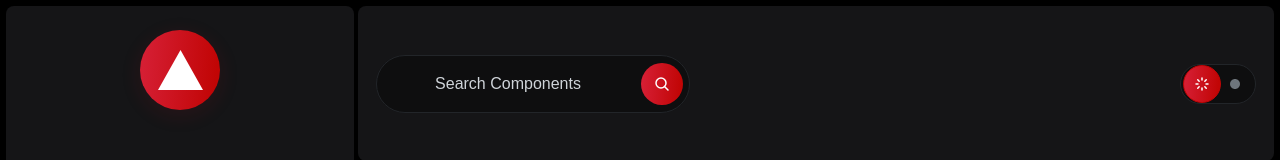
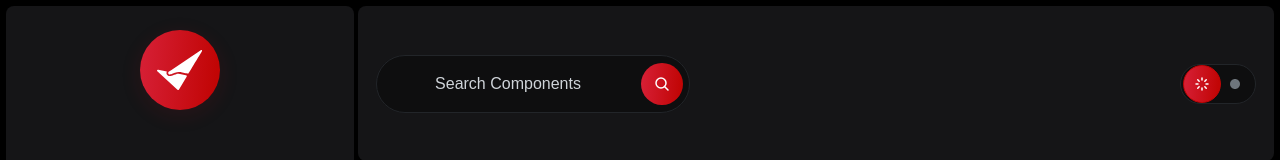
Before and after one commit to muriloscigliano/pa-design-system, a Vue app: page / in a window 1280 px wide. Shown: the top 160 px of the page. Built offline with nearby package versions, Linux system fonts and the light colour scheme; a web font is replaced by a local one.

Commit message:
Fix TypeScript build errors and add logo to sidebar
- Remove unused props declarations in AppHeader and AppSidebar components
- Add logo SVG import to sidebar components
- Create vite-env.d.ts for SVG type declarations
- Move logo to src/assets for proper Vite handling

```diff
--- a/src/App.vue
+++ b/src/App.vue
@@ -1,6 +1,7 @@
 <script setup lang="ts">
 import { ref, nextTick, onMounted, computed } from 'vue'
 import { setTheme, getTheme } from './utils/theme'
+import logoSvg from './assets/pa-desing-system-logo.svg'
 import {
   PaButton,
   PaInput,
@@ -488,9 +489,7 @@ onMounted(() => {
     <aside class="sidebar">
       <div class="sidebar-logo">
         <div class="logo-circle">
-          <svg width="45" height="40" viewBox="0 0 45 40" fill="none" xmlns="http://www.w3.org/2000/svg">
-            <path d="M22.5 0L45 40H0L22.5 0Z" fill="white"/>
-          </svg>
+          <img :src="logoSvg" alt="PA Design System Logo" class="logo-image" />
         </div>
       </div>
 
@@ -1261,11 +1260,12 @@ const currentTheme = getTheme()</code></pre>
   align-items: center;
   justify-content: center;
   box-shadow: 0px 5px 15px 5px rgba(152, 16, 32, 0.1);
-
-  svg {
-    width: 45px;
-    height: 40px;
-  }
+}
+
+.logo-image {
+  width: 46px;
+  height: 41px;
+  object-fit: contain;
 }
 
 .sidebar-nav {
--- a/src/components/AppHeader/AppHeader.vue
+++ b/src/components/AppHeader/AppHeader.vue
@@ -5,7 +5,7 @@ interface Props {
   currentTheme: 'light' | 'dark'
 }
 
-const props = defineProps<Props>()
+defineProps<Props>()
 
 const emit = defineEmits<{
   search: [query: string]
--- a/src/components/AppSidebar/AppSidebar.vue
+++ b/src/components/AppSidebar/AppSidebar.vue
@@ -1,11 +1,12 @@
 <script setup lang="ts">
 import { navigation } from '../../config/navigation'
+import logoSvg from '../../assets/pa-desing-system-logo.svg'
 
 interface Props {
   activeComponent: string
 }
 
-const props = defineProps<Props>()
+defineProps<Props>()
 
 const emit = defineEmits<{
   select: [id: string]
@@ -20,9 +21,7 @@ const handleSelect = (id: string) => {
   <aside class="sidebar">
     <div class="sidebar-logo">
       <div class="logo-circle">
-        <svg width="45" height="40" viewBox="0 0 45 40" fill="none" xmlns="http://www.w3.org/2000/svg">
-          <path d="M22.5 0L45 40H0L22.5 0Z" fill="white"/>
-        </svg>
+        <img :src="logoSvg" alt="PA Design System Logo" class="logo-image" />
       </div>
     </div>
 
@@ -90,11 +89,12 @@ const handleSelect = (id: string) => {
   align-items: center;
   justify-content: center;
   box-shadow: 0px 5px 15px 5px rgba(152, 16, 32, 0.1);
+}
 
-  svg {
-    width: 45px;
-    height: 40px;
-  }
+.logo-image {
+  width: 46px;
+  height: 41px;
+  object-fit: contain;
 }
 
 .sidebar-nav {
--- /dev/null
+++ b/src/vite-env.d.ts
@@ -0,0 +1,6 @@
+/// <reference types="vite/client" />
+
+declare module '*.svg' {
+  const content: string
+  export default content
+}
```
Also changed, not shown: img/pa-desing-system-logo.svg (added), src/assets/pa-desing-system-logo.svg (added), src/tokens/index.css.
